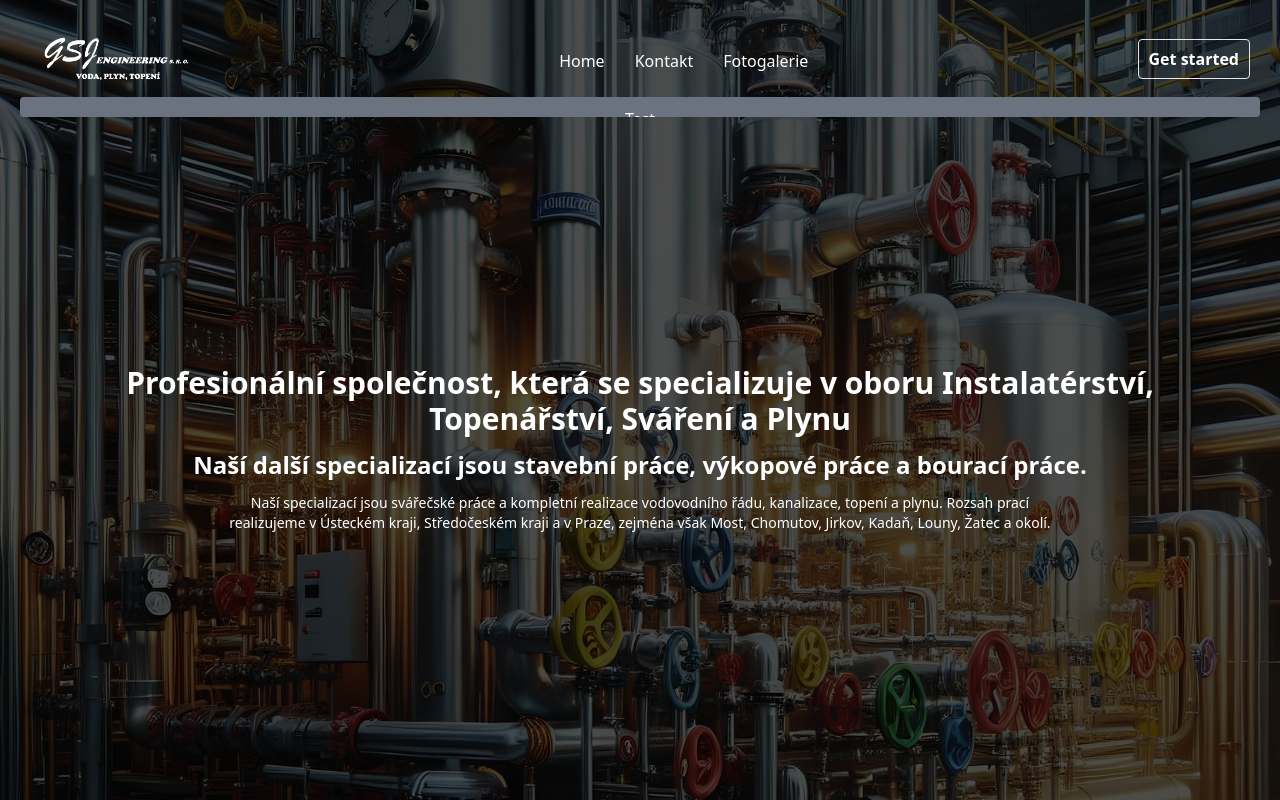
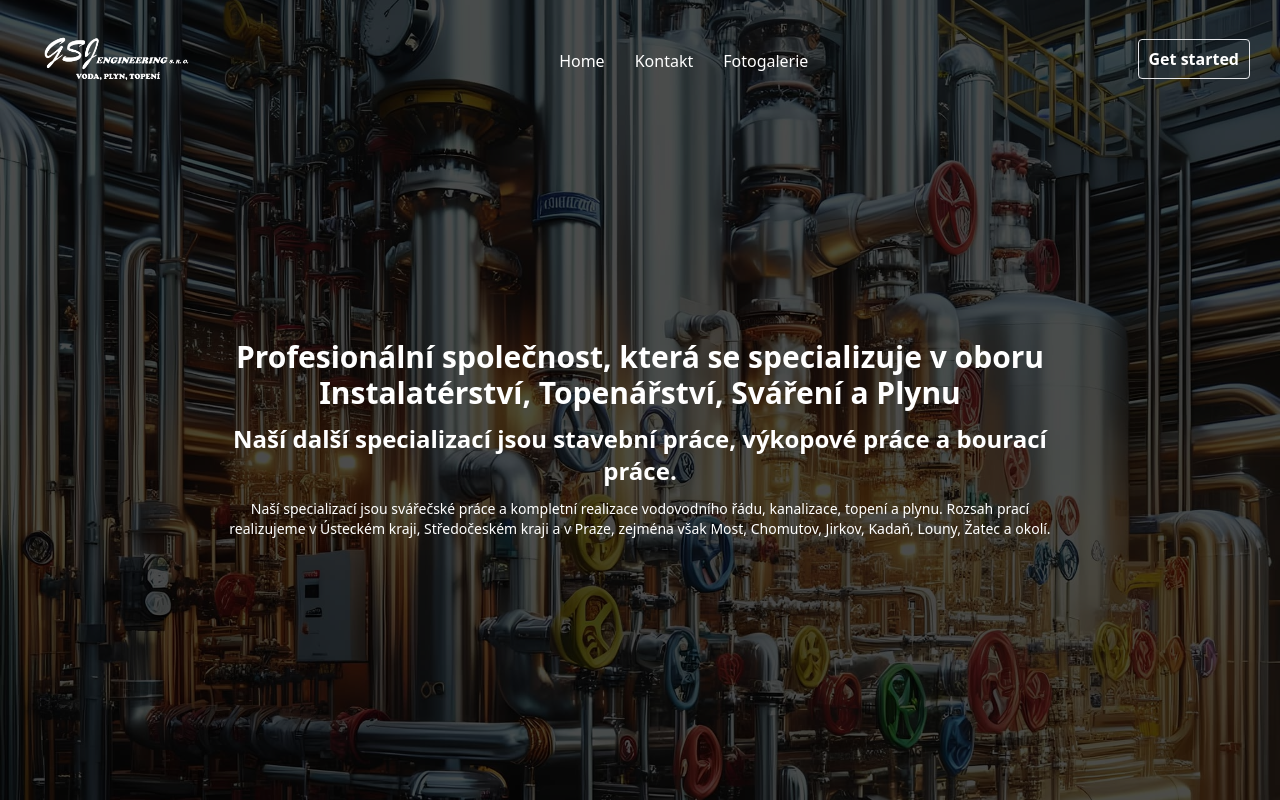
Before and after one commit to Johny9020/GSJReact, a React (Vite) app: page / in a window 1280 px wide. Built offline with nearby package versions, Linux system fonts and the light colour scheme.

Commit message:
style: Changed style in Navbar.tsx

```diff
--- a/src/components/Navbar.tsx
+++ b/src/components/Navbar.tsx
@@ -1,11 +1,8 @@
 import logo from '../assets/GSJ-Logo-White.png'
 import {Menu} from "lucide-react";
 import {Button} from "./Button.tsx";
-import {useState} from "react";
 
 export function Navbar() {
-
-    const [showMenu, setShowMenu] = useState(false);
 
     return (
         <div className={`flex flex-col header`}>
@@ -36,19 +33,14 @@ export function Navbar() {
                 </div>
 
                 <div className='md:hidden'>
-                    <Button onClick={() => setShowMenu(!showMenu)} variant='ghost' size='icon'>
+                    <Button variant='ghost' size='icon'>
                         <Menu/>
                     </Button>
                 </div>
             </div>
 
             <div
-                className={`${showMenu ? 'h-32' : 'h-0'} transition-all delay-150 duration-300 overflow-hidden flex w-full justify-center bg-gray-500 p-2.5 rounded`}>
-                Test
-            </div>
-
-            <div
-                className='flex flex-col justify-center items-center p-[100px] gap-5 lg:gap-3 text-center mt-auto mb-auto'>
+                className='flex flex-col justify-center items-center p-5 sm:p-30 md:p-44 gap-5 lg:gap-3 text-center mt-auto mb-auto'>
                 <h1 className='font-bold text-2xl lg:text-3xl'>
                     Profesionální společnost, která se specializuje v oboru Instalatérství, Topenářství, Sváření a
                     Plynu
```
